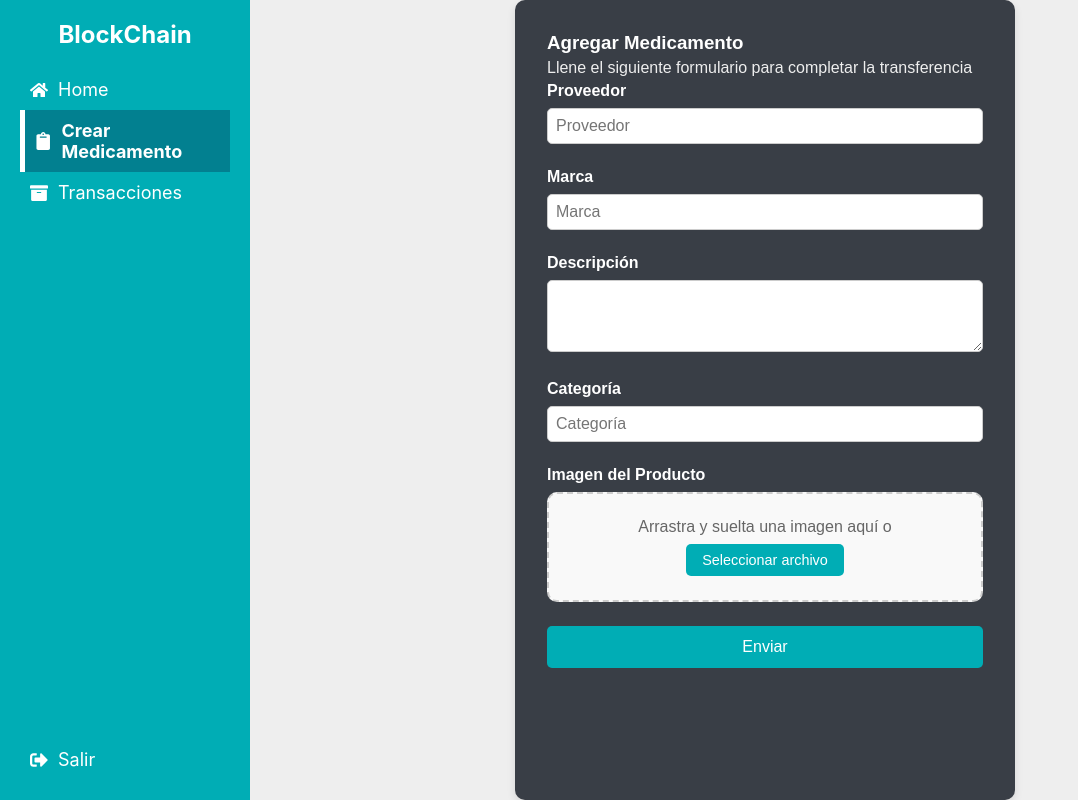
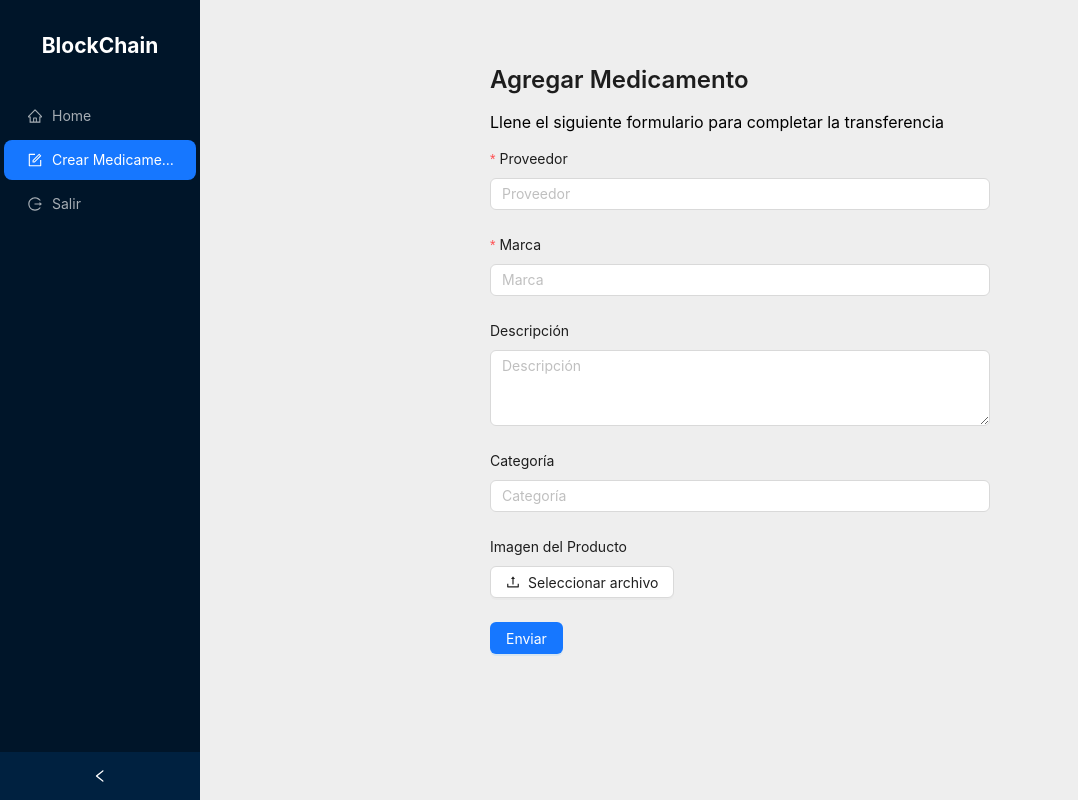
Before and after one commit to jgodoy2002/Block_Chain, a React (Create React App) app in the folder blockchain/: page /formulario in a window 1280 px wide. Shown: the whole page, without its empty margins (0-1078 px from the left). Built offline with nearby package versions, Linux system fonts and the light colour scheme.

Commit message:
Ya ant design esta en el proyecto

```diff
--- a/blockchain/package.json
+++ b/blockchain/package.json
@@ -3,10 +3,12 @@
   "version": "0.1.0",
   "private": true,
   "dependencies": {
+    "@ant-design/icons": "^5.6.1",
     "@testing-library/dom": "^10.4.0",
     "@testing-library/jest-dom": "^6.6.3",
     "@testing-library/react": "^16.2.0",
     "@testing-library/user-event": "^13.5.0",
+    "antd": "^5.24.3",
     "react": "^19.0.0",
     "react-dom": "^19.0.0",
     "react-router-dom": "^7.2.0",
--- a/blockchain/src/Formulario.jsx
+++ b/blockchain/src/Formulario.jsx
@@ -1,87 +1,55 @@
-import React, { useState } from 'react';
-import './Formulario.css'; // Importa un archivo CSS para los estilos
-import { useNavigate } from 'react-router-dom';
+import React, { useState } from "react";
+import { Form, Input, Button, Typography, Upload } from "antd";
+import { UploadOutlined } from "@ant-design/icons";
+import { useNavigate } from "react-router-dom";
 
-function Formulario() {
-    const [proveedor, setProveedor] = useState("");
-    const [marca, setMarca] = useState("");
-    const [descripcion, setDescripcion] = useState("");
-    const [categoria, setCategoria] = useState("");
+const { Title } = Typography;
+
+const Formulario = () => {
+    const [form] = Form.useForm();
     const navigate = useNavigate();
-    const handleSubmit = (e) => {
-        e.preventDefault();
-        console.log({ proveedor, marca, descripcion, categoria });
+
+    const handleSubmit = (values) => {
+        console.log(values);
     };
 
     const handleHome = () => {
-        navigate('/home');
-    }
+        navigate("/home");
+    };
 
     return (
-        <div className="crear-producto-container">
-            <div className="crear-producto-wrapper">
-                <h3 style={{color:'white', marginBottom:'5px'}}>Agregar Medicamento</h3>
-                <p style={{color:"#EEEEEE" , marginBottom:'5px'}}>Llene el siguiente formulario para completar la transferencia</p>
-                <form onSubmit={handleSubmit}>
-                    <div className="form-group">
-                        <label htmlFor="proveedor">Proveedor</label>
-                        <input
-                            type="text"
-                            className="form-control"
-                            id="proveedor"
-                            placeholder="Proveedor"
-                            value={proveedor}
-                            onChange={(e) => setProveedor(e.target.value)}
-                        />
-                    </div>
-                    <div className="form-group">
-                        <label htmlFor="marca">Marca</label>
-                        <input
-                            type="text"
-                            className="form-control"
-                            id="marca"
-                            placeholder="Marca"
-                            value={marca}
-                            onChange={(e) => setMarca(e.target.value)}
-                        />
-                    </div>
-                    <div className="form-group">
-                        <label htmlFor="descripcion">Descripción</label>
-                        <textarea
-                            className="form-control"
-                            id="descripcion"
-                            rows="3"
-                            value={descripcion}
-                            onChange={(e) => setDescripcion(e.target.value)}
-                        ></textarea>
-                    </div>
-                    <div className="form-group">
-                        <label htmlFor="categoria">Categoría</label>
-                        <input
-                            type="text"
-                            className="form-control"
-                            id="categoria"
-                            placeholder="Categoría"
-                            value={categoria}
-                            onChange={(e) => setCategoria(e.target.value)}
-                        />
-                    </div>
-                    <div className="form-group">
-                        <label htmlFor="imagen">Imagen del Producto</label>
-                        <div className="file-upload-mockup">
-                            <span>Arrastra y suelta una imagen aquí o</span>
-                            <button type="button" className="upload-button">
-                                Seleccionar archivo
-                            </button>
+        <div style={{ maxWidth: 500, margin: "auto", padding: 20 }}>
+            <Title level={3}>Agregar Medicamento</Title>
+            <p>Llene el siguiente formulario para completar la transferencia</p>
+            <Form form={form} layout="vertical" onFinish={handleSubmit}>
+                <Form.Item label="Proveedor" name="proveedor" rules={[{ required: true, message: "Ingrese el proveedor" }]}>
+                    <Input placeholder="Proveedor" />
+                </Form.Item>
 
-                        </div>
-                    </div>
-                    <button type="submit" className="submit-button">Enviar</button>
+                <Form.Item label="Marca" name="marca" rules={[{ required: true, message: "Ingrese la marca" }]}>
+                    <Input placeholder="Marca" />
+                </Form.Item>
 
-                </form>
-            </div>
+                <Form.Item label="Descripción" name="descripcion">
+                    <Input.TextArea rows={3} placeholder="Descripción" />
+                </Form.Item>
+
+                <Form.Item label="Categoría" name="categoria">
+                    <Input placeholder="Categoría" />
+                </Form.Item>
+
+                <Form.Item label="Imagen del Producto" name="imagen">
+                    <Upload beforeUpload={() => false} maxCount={1}>
+                        <Button icon={<UploadOutlined />}>Seleccionar archivo</Button>
+                    </Upload>
+                </Form.Item>
+
+                <Form.Item>
+                    <Button type="primary" htmlType="submit">Enviar</Button>
+                </Form.Item>
+            </Form>
         </div>
     );
-}
+};
 
 export default Formulario;
--- a/blockchain/src/Home.css
+++ b/blockchain/src/Home.css
@@ -49,6 +49,7 @@
 
 
 .button-verMas{
+    display: flex;
     font-size: 12px;
     padding: 5px 10px;
     background-color: #00ADB5;
@@ -56,7 +57,7 @@
     text-align: center;
     border-radius: 7px;
     cursor:pointer;
-    width: auto;
+    width: 100%;
 }
 
 .button-verMas:hover{
@@ -130,30 +131,3 @@ tbody tr:hover{
     background-color: #f5f5f5;
 
 }
-
-.modal{
-    position: fixed;
-    top: 0;
-    left: 0;
-    width: 100%;
-    height: 100%;
-    background: rgba(0, 0, 0, 0.5);
-    display: flex;
-    justify-content: center;
-    align-items: center;
-}
-
-.modal-content{
-    background: white;
-    padding: 20px;
-    border-radius: 8px;
-    text-align: center;
-}
-
-.close{
-    position: absolute;
-    top: 10px;
-    right: 20px;
-    font-size: 30px;
-    cursor: pointer;
-}
--- a/blockchain/src/Home.jsx
+++ b/blockchain/src/Home.jsx
@@ -1,9 +1,9 @@
 import React from "react";
-import { FaSignOutAlt } from "react-icons/fa";
-import { useNavigate } from "react-router-dom";
+import { data, useNavigate } from "react-router-dom";
 import { useState } from "react";
 import QRPortal from "./imagenes/QR_portalunitec.jpg"
 import "./Home.css";
+import {Table , Button} from 'antd'
 const Home= () => {
     const navigate = useNavigate();
     const [showQR, setShowQR] = useState(false);
@@ -19,7 +19,17 @@ const Home= () => {
       {id:3,nombre:"Aspirina",lote:"789",fecha:"2021-10-10"}
     ]);
 
+    const columns=[
+      {title:'Nombre', dataIndex:'nombre', key:'name'},
+      {title:'Lote',dataIndex:'lote', key:'lote'},
+      {title:'Fecha',dataIndex:'fecha', key:'fecha'},
+      {title:'Acciones', key:'acciones', render:(medicamento)=>
+      <Button onClick={handleTransacciones}>Ver Mas</Button>
+      }
+    ];
+
   return (
+    /*
     <div className="home-container">
     <div className="home">
       <h1 className='header-container'>Panel de Control</h1>
@@ -43,28 +53,17 @@ const Home= () => {
                     <button className="button-verMas" onClick={handleTransacciones}>
                       Ver Mas
                     </button>
-                    <button className="button-verMas" onClick={handleQR}>
-                      Ver QR
-                    </button>
                   </div>
                 </td>
                 </tr>
                 ))}
             </tbody>
         </table>
-
-        {showQR && (
-          <div className="modal">
-            <div className="modal-content">
-              <span className="close" onClick={()=> setShowQR(false)}>&times;</span>
-              <h2>Codigo QR</h2>
-              <img src={QRPortal} alt="Codigo QR" style={{width:200}}/>
-            </div>
-          </div>
-        )}
-
-
     </div>
+  </div>
+  */
+  <div className="home-container">
+    <Table dataSource={medicamentos} columns={columns} rowKey="id"/>
   </div>
   );
 }
--- a/blockchain/src/Login.jsx
+++ b/blockchain/src/Login.jsx
@@ -1,36 +1,44 @@
 import React from "react";
-import './Login.css';
-import { FaUser, FaLock } from 'react-icons/fa';
-import { useNavigate } from 'react-router-dom';
+import { Form, Input, Button, Card } from "antd";
+import { UserOutlined, LockOutlined } from "@ant-design/icons";
+import { useNavigate } from "react-router-dom";
 
-function Login() {
+const Login = () => {
   const navigate = useNavigate();
-  const handleLogin = () => {
-    navigate('/home');
+
+  const onFinish = (values) => {
+    console.log("Login successful:", values);
+    navigate("/home");
   };
 
   return (
     <div style={{
-      display: 'flex',
-      justifyContent: 'center',
-      alignItems: 'center',
-      height: '100vh',
-      backgroundColor: '#00ADB5'
+      display: "flex",
+      justifyContent: "center",
+      alignItems: "center",
+      height: "100vh",
+      backgroundColor: "#00ADB5"
     }}>
-      <div className="wrapper">
-        <h1>Login</h1>
-        <div className="input-box">
-          <input type="text" placeholder="Username" />
-          <FaUser className="icon" />
-        </div>
-        <div className="input-box">
-          <input type="password" placeholder="Password" />
-          <FaLock className="icon" />
-        </div>
-        <button onClick={handleLogin}>Login</button>
-      </div>
+      <Card style={{ width: 400, textAlign: "center", padding: 20, borderRadius: 10, boxShadow: "5px 5px 15px rgba(0, 0, 0, 0.3)" }}>
+        <h2 style={{ marginBottom: 20 }}>Login</h2>
+        <Form onFinish={onFinish} layout="vertical">
+          <Form.Item name="username" rules={[{ required: false, message: "Por favor ingrese su usuario!" }]}>
+            <Input prefix={<UserOutlined />} placeholder="Username" size="large" style={{ borderRadius: "30px" }} />
+          </Form.Item>
+
+          <Form.Item name="password" rules={[{ required: false, message: "Por favor ingrese su contraseña!" }]}>
+            <Input.Password prefix={<LockOutlined />} placeholder="Password" size="large" style={{ borderRadius: "30px" }} />
+          </Form.Item>
+
+          <Form.Item>
+            <Button type="primary" htmlType="submit" size="large" block style={{ borderRadius: "30px", fontWeight: "bold" }}>
+              Login
+            </Button>
+          </Form.Item>
+        </Form>
+      </Card>
     </div>
   );
-}
+};
 
 export default Login;
--- a/blockchain/src/Transacciones.jsx
+++ b/blockchain/src/Transacciones.jsx
@@ -1,6 +1,7 @@
 import React from "react";
+import { Card, Typography, Row, Col } from "antd";
 
-
+const { Title } = Typography;
 
 const historialTransacciones = {
     101: [
@@ -39,37 +40,21 @@ const Transacciones = () => {
     const historial = historialTransacciones[medicamentoId] || [];
 
     return (
-        <div style={styles.container}>
-            <h1 style={styles.title}>Historial de Transacciones</h1>
-            {historial.length === 0 ? (
-                <p style={styles.noData}>No hay transacciones disponibles.</p>
-            ) : (
-                <ul style={styles.list}>
-                    {historial.map((transaccion, index) => (
-                        <li key={transaccion.id} style={styles.listItem}>
-                            <strong style={styles.transactionNumber}>
-                                Transacción {index + 1}:
-                            </strong>
-                            <p style={styles.detail}>
-                                <span style={styles.label}>Origen:</span>{" "}
-                                {transaccion.entidad_origen || "[Fabricante]"}
-                            </p>
-                            <p style={styles.detail}>
-                                <span style={styles.label}>Destino:</span>{" "}
-                                {transaccion.entidad_destino}
-                            </p>
-                            <p style={styles.detail}>
-                                <span style={styles.label}>Fecha:</span>{" "}
-                                {new Date(transaccion.fecha).toLocaleString()}
-                            </p>
-                            <p style={styles.detail}>
-                                <span style={styles.label}>Ubicación:</span>{" "}
-                                {transaccion.ubicacion}
-                            </p>
-                        </li>
-                    ))}
-                </ul>
-            )}
+        <div style={{ padding: 20, maxWidth: 800, margin: "auto" }}>
+            <Title level={2} style={{ textAlign: "center" }}>Historial de Transacciones</Title>
+            <Row gutter={[16, 16]}>
+                {historial.map((transaccion, index) => (
+                    <Col span={24} key={transaccion.id}>
+                        <Card>
+                            <Title level={4}>Transacción {index + 1}:</Title>
+                            <p><strong>Origen:</strong> {transaccion.entidad_origen || "[Fabricante]"}</p>
+                            <p><strong>Destino:</strong> {transaccion.entidad_destino}</p>
+                            <p><strong>Fecha:</strong> {new Date(transaccion.fecha).toLocaleString()}</p>
+                            <p><strong>Ubicación:</strong> {transaccion.ubicacion}</p>
+                        </Card>
+                    </Col>
+                ))}
+            </Row>
         </div>
     );
 };
--- a/blockchain/src/components/Sidebar.css
+++ b/blockchain/src/components/Sidebar.css
@@ -12,6 +12,7 @@
     height: 100%;
     width: 250px;
     padding: 20px;
+    border-radius: 10px;
 }
 
 .header {
@@ -55,7 +56,7 @@
     transition: background 0.3s ease;
     position:absolute;
     bottom:20px;
-    width: 19%;
+    width: 10%;
 }
 
 
--- a/blockchain/src/components/Sidebar.jsx
+++ b/blockchain/src/components/Sidebar.jsx
@@ -1,49 +1,26 @@
 import React from "react";
-import {FaHome, FaSignOutAlt, FaClipboard ,FaArchive} from "react-icons/fa";
-import "./Sidebar.css";
-import { useNavigate , useLocation} from "react-router-dom";
+import { Layout, Menu } from "antd";
+import { HomeOutlined, LogoutOutlined, FormOutlined } from "@ant-design/icons";
+import { useNavigate, useLocation } from "react-router-dom";
+
+const { Sider } = Layout;
+
 const Sidebar = () => {
     const navigate = useNavigate();
     const location = useLocation();
-    const handlePanel = () => {
-        navigate('/home');
-    }
-
-    const handleLogout=()=>{
-        navigate('/');
-    }
-    const handleFormulario = () => {
-        navigate('/formulario');
-    }
-    const handleTransacciones = () => {
-        navigate('/transacciones');
-    }
 
     return (
-        <div className='sidebar'>
-            <div className="header">
+        <Sider collapsible style={{ minHeight: "100vh" }}>
+            <div className="logo" style={{ color: "white", textAlign: "center", padding: "16px" }}>
                 <h2>BlockChain</h2>
             </div>
-            <ul className="lista" style={{color:"red"}}>
-                <li className={`lista-item ${location.pathname === "/home" ? "active":""}`} onClick={handlePanel}>
-                    <FaHome/>
-                    Home
-                </li>
-                <li className={`lista-item ${location.pathname === "/formulario" ? "active":""}`} onClick={handleFormulario}>
-                    <FaClipboard/>
-                    Crear Medicamento
-                </li>
-                <li className={`lista-item ${location.pathname === "/transacciones" ? "active":""}`} onClick={handleTransacciones}>
-                    <FaArchive/>
-                    Transacciones
-                </li>
-                <li className="lista-item-logout" onClick={handleLogout}>
-                    <FaSignOutAlt/>
-                    Salir
-                </li>
-            </ul>
-        </div>
+            <Menu theme="dark" mode="inline" selectedKeys={[location.pathname]}>
+                <Menu.Item key="/home" icon={<HomeOutlined />} onClick={() => navigate("/home")}>Home</Menu.Item>
+                <Menu.Item key="/formulario" icon={<FormOutlined />} onClick={() => navigate("/formulario")}>Crear Medicamento</Menu.Item>
+                <Menu.Item key="/logout" icon={<LogoutOutlined />} onClick={() => navigate("/")}>Salir</Menu.Item>
+            </Menu>
+        </Sider>
     );
-}
+};
 
 export default Sidebar;
```
Also changed, not shown: 1 other file (tests, documents, lock files or other folders).
